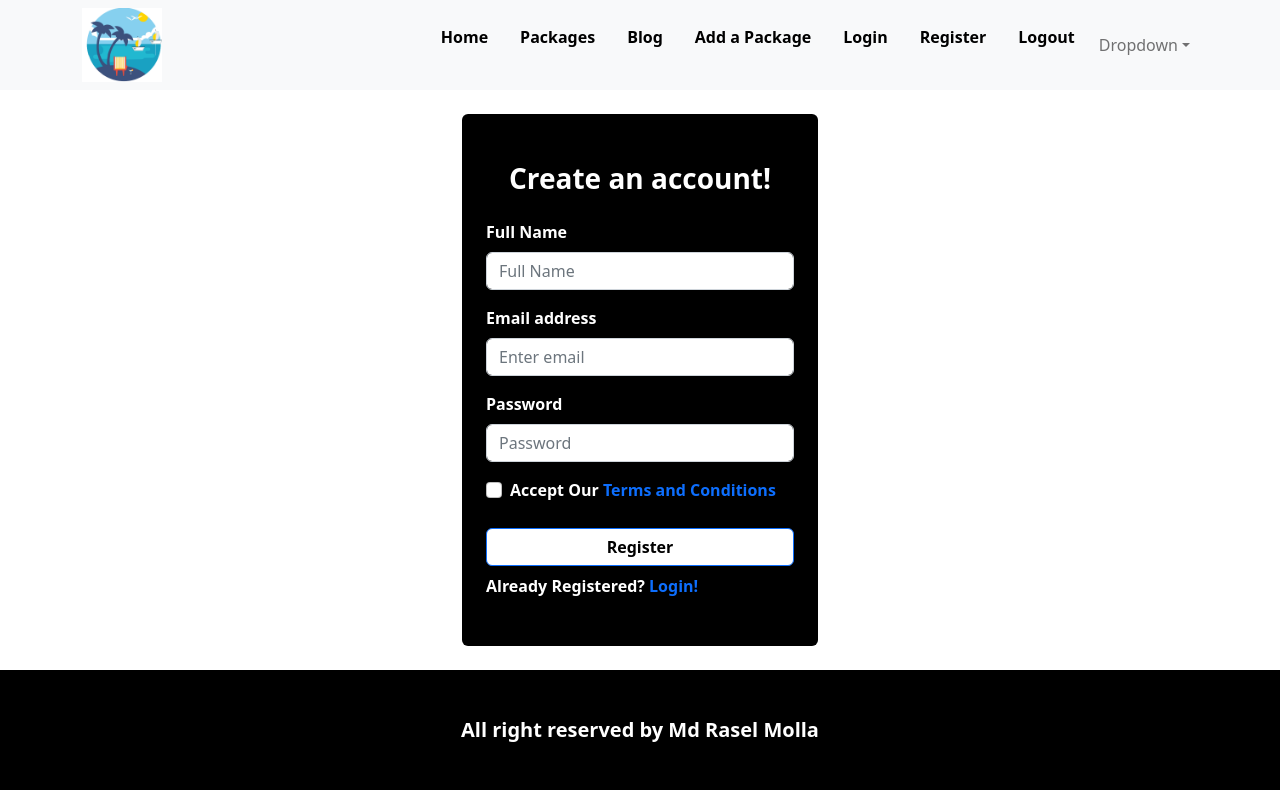
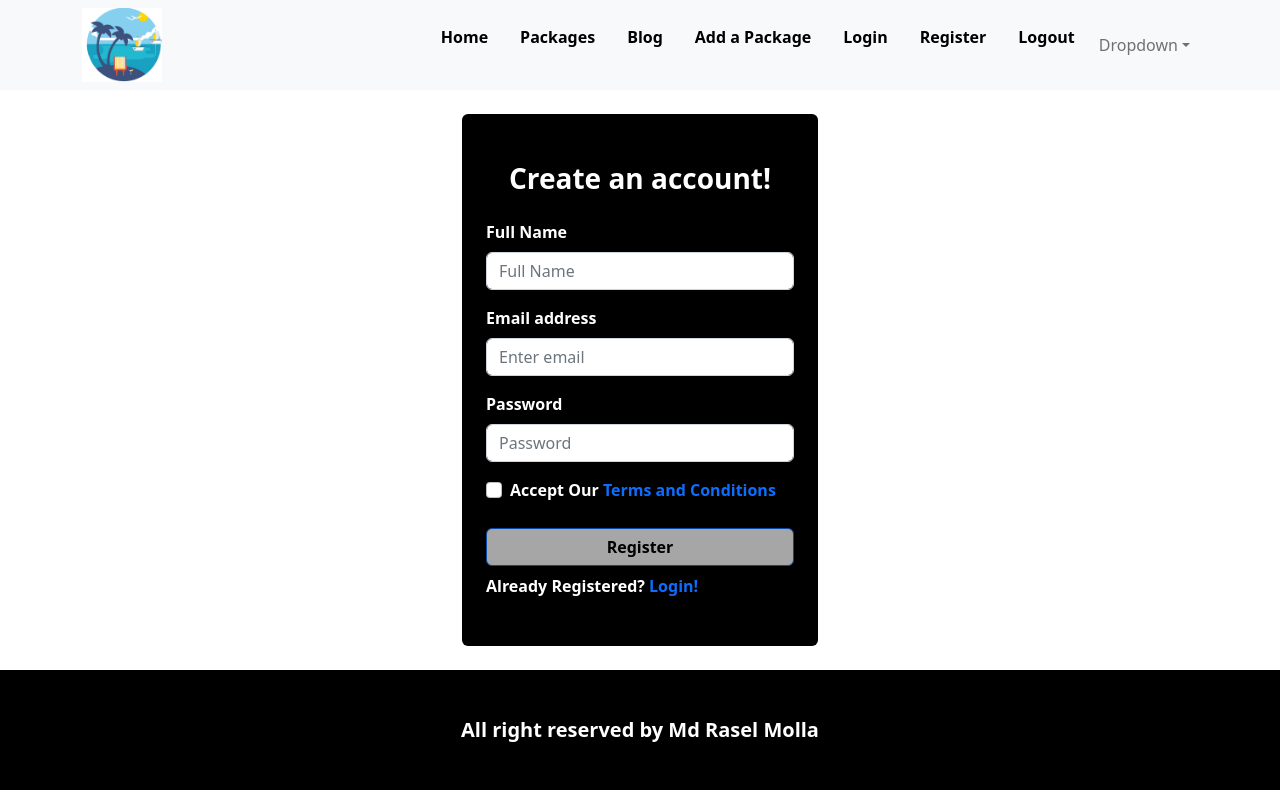
Before and after one commit to iamraselmolla/tour-packages-client-module, a React (Create React App) app: page /register in a window 1280 px wide. Built offline with nearby package versions, Linux system fonts and the light colour scheme.

Commit message:
added register page

```diff
--- a/src/Components/Pages/Register/Register.js
+++ b/src/Components/Pages/Register/Register.js
@@ -1,9 +1,14 @@
-import React from 'react';
+import React, { useState } from 'react';
 import Button from 'react-bootstrap/Button';
 import Form from 'react-bootstrap/Form';
 import { Link } from 'react-router-dom';
 
 const Register = () => {
+    const [accept, setAccept] = useState(false);
+    const handleBtn = e => {
+        setAccept(e.target.checked)
+    }
+
     return (
         <div className="container py-4">
             <div className="row">
@@ -26,10 +31,10 @@ const Register = () => {
                                 <Form.Label>Password</Form.Label>
                                 <Form.Control type="password" placeholder="Password" />
                             </Form.Group>
-                            <Form.Group className="mb-3" controlId="formBasicCheckbox">
+                            <Form.Group className="mb-3" onClick={handleBtn} controlId="formBasicCheckbox">
                                 <Form.Check className='d-inline-block' type="checkbox" label="Accept Our" /> <Link className='text-decoration-none' to="/terms-conditions">Terms and Conditions</Link>
                             </Form.Group>
-                            <Button className='bg-white mt-2 w-100 fw-bolder text-black' type="submit">
+                            <Button disabled={!accept} className='bg-white mt-2 w-100 fw-bolder text-black' type="submit">
                                 Register
                             </Button>
                         </Form>
```
